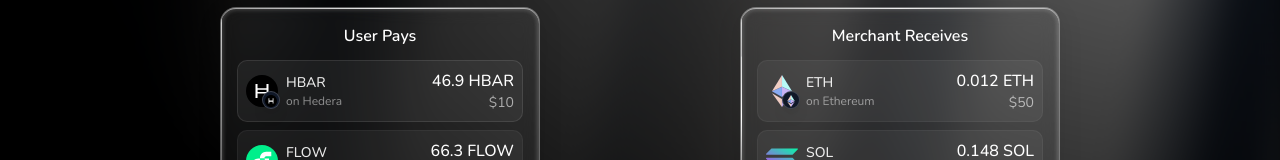
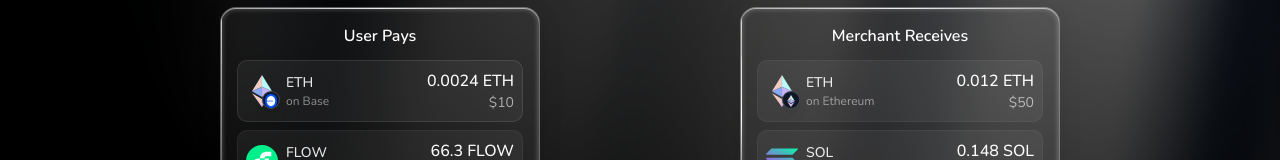
Before and after one commit to derek2403/dhal-way, a Next.js app: page / in a window 1280 px wide. Shown: the part 244-404 px from the top of the page. Built offline with nearby package versions, Linux system fonts and the light colour scheme; what wagmi would draw is missing.

Commit message:
added base logo and updated hedera to base

```diff
--- a/pages/_app.js
+++ b/pages/_app.js
@@ -34,16 +34,16 @@ const flowEVMTestnet = {
   testnet: true
 };
 
-const hederaTestnet = {
-  id: 296,
-  name: 'Hedera Testnet',
-  nativeCurrency: { name: 'HBAR', symbol: 'HBAR', decimals: 18 },
+const baseTestnet = {
+  id: 84532,
+  name: 'Base Sepolia',
+  nativeCurrency: { name: 'ETH', symbol: 'ETH', decimals: 18 },
   rpcUrls: {
-    default: { http: ['https://testnet.hashio.io/api'] },
-    public: { http: ['https://testnet.hashio.io/api'] }
+    default: { http: ['https://sepolia.base.org'] },
+    public: { http: ['https://sepolia.base.org'] }
   },
   blockExplorers: {
-    default: { name: 'HashScan', url: 'https://hashscan.io/testnet' }
+    default: { name: 'BaseScan', url: 'https://sepolia.basescan.org' }
   },
   testnet: true
 };
@@ -58,7 +58,7 @@ import {
 const config = getDefaultConfig({
   appName: 'dhal-way',
   projectId: '1',
-  chains: [sepolia, flowEVMTestnet, hederaTestnet, mainnet, polygon, optimismSepolia, arbitrumSepolia, base],
+  chains: [sepolia, flowEVMTestnet, baseTestnet, mainnet, polygon, optimismSepolia, arbitrumSepolia, base],
   ssr: true,
 });
 
--- a/pages/index.js
+++ b/pages/index.js
@@ -130,22 +130,22 @@ export default function LandingPage() {
                   <h2 className="text-base font-semibold text-white mb-3 text-center">User Pays</h2>
 
                   <div className="space-y-2 mb-3">
-                {/* HBAR Payment */}
+                {/* ETH Payment on Base */}
                 <div className="flex items-center justify-between bg-white/5 rounded-lg p-2 border border-white/10">
                   <div className="flex items-center gap-2">
                     <TokenWithChain
-                      tokenSrc="/icons/hedera-hbar-logo.svg"
-                      chainSrc="/icons/hedera-hbar-logo.svg"
-                      tokenAlt="HBAR"
-                      chainAlt="Hedera"
+                      tokenSrc="/icons/ethereum-eth-logo-colored.svg"
+                      chainSrc="/icons/base.png"
+                      tokenAlt="ETH"
+                      chainAlt="Base"
                     />
                     <div className="flex flex-col">
-                      <span className="text-white/90 text-sm font-medium">HBAR</span>
-                      <span className="text-white/50 text-xs">on Hedera</span>
+                      <span className="text-white/90 text-sm font-medium">ETH</span>
+                      <span className="text-white/50 text-xs">on Base</span>
                     </div>
                   </div>
                   <div className="text-right">
-                    <span className="text-white font-medium text-base">46.9 HBAR</span>
+                    <span className="text-white font-medium text-base">0.0024 ETH</span>
                     <span className="text-white/60 text-sm block">$10</span>
                   </div>
                 </div>
--- a/pages/merchant.js
+++ b/pages/merchant.js
@@ -51,7 +51,7 @@ const MerchantPage = () => {
   const chains = [
     { id: 'sepolia', name: 'Sepolia', icon: '/icons/ethereum-eth-logo.svg' },
     { id: 'flow', name: 'Flow', icon: '/icons/flow-flow-logo.svg' },
-    { id: 'hedera', name: 'Hedera', icon: '/icons/hedera-hbar-logo.svg' },
+    { id: 'base', name: 'Base', icon: '/icons/base.png' },
     { id: 'optimism', name: 'Optimism', icon: '/icons/optimism-ethereum-op-logo.svg' },
     { id: 'polygon', name: 'Polygon', icon: '/icons/polygon-matic-logo.svg' },
     { id: 'arbitrum', name: 'Arbitrum', icon: '/icons/arbitrum-arb-logo.svg' }
@@ -88,8 +88,8 @@ const MerchantPage = () => {
     flow: [
       { name: 'FLOW', fullName: 'Flow', icon: '/icons/flow-flow-logo.svg', chartColor: '#6B7280' }
     ],
-    hedera: [
-      { name: 'HBAR', fullName: 'Hedera Hashgraph', icon: '/icons/hedera-hbar-logo.svg', chartColor: '#9CA3AF' },
+    base: [
+      { name: 'ETH', fullName: 'Ethereum', icon: '/icons/ethereum-eth-logo.svg', chartColor: '#9CA3AF' },
       { name: 'USDC', fullName: 'USD Coin', icon: '/icons/usd-coin-usdc-logo.svg', chartColor: '#6B7280' }
     ]
   }
```
Also changed, not shown: public/icons/base.png (added).
